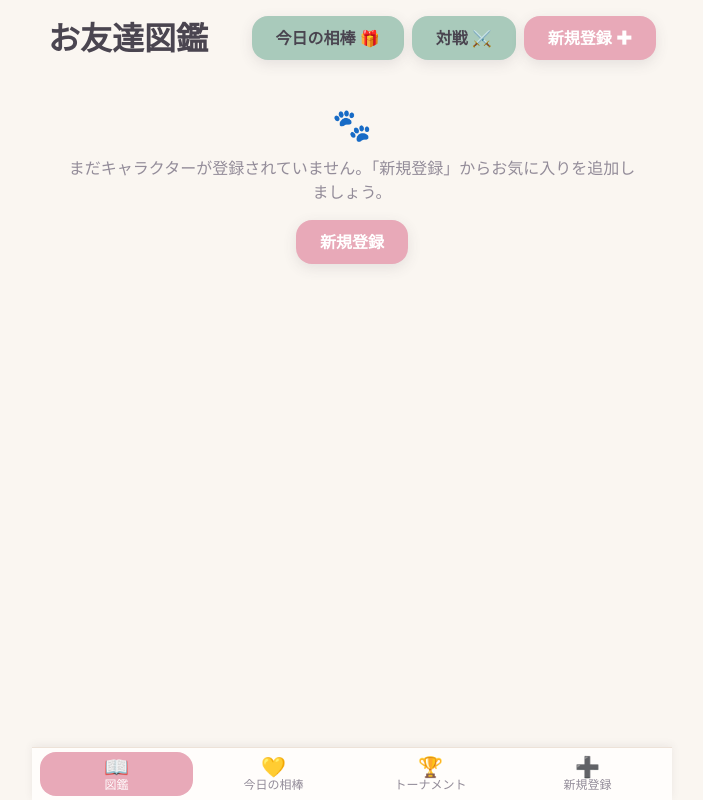
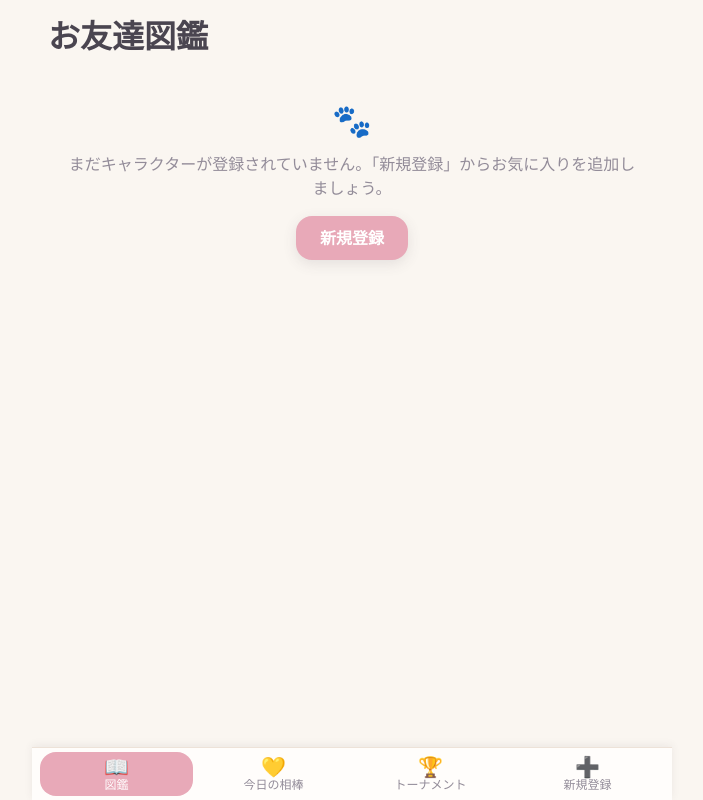
Before and after one commit to fujimotoyus/FriendAPP, a React (Vite) app: page / in a window 1280 px wide. Shown: the whole page, without its empty margins (288-991 px from the left). Built offline with nearby package versions, Linux system fonts and the light colour scheme.

Commit message:
refactor: 一覧ヘッダーの重複ボタン(今日の相棒/対戦/新規登録)を削除しナビゲーションバーに一本化。改善案に複数画像対応の精査を追記

```diff
--- a/src/App.tsx
+++ b/src/App.tsx
@@ -39,8 +39,8 @@ type View = 'list' | 'add' | 'detail' | 'gacha' | 'battle';
  * の `delete` を呼び、一覧を再マウントして最新化したうえで一覧へ戻る（削除完了の反映。要件6.7）。
  * 一覧の {@link useCollection} は再マウント時の読み込みで削除結果を取り込む。
  *
- * 今日の一枚ガチャ画面（{@link DailyGachaView}）は一覧ヘッダーの「今日の相棒」導線から開き、
- * ランキング対戦画面（{@link RankingBattleView}）も一覧ヘッダーの「対戦」導線から開く。
+ * 今日の一枚ガチャ画面（{@link DailyGachaView}）とランキング対戦画面（{@link RankingBattleView}）
+ * へは、共通の下部ナビゲーションバー（{@link NavigationBar}）の導線から遷移する（要件13）。
  */
 export default function App(): JSX.Element {
   const [view, setView] = useState<View>('list');
@@ -129,8 +129,6 @@ export default function App(): JSX.Element {
           key={listKey}
           onAdd={goToAdd}
           onSelect={goToDetail}
-          onOpenGacha={goToGacha}
-          onOpenBattle={goToBattle}
         />
       ) : null}
 
--- a/src/components/CollectionView.tsx
+++ b/src/components/CollectionView.tsx
@@ -4,8 +4,10 @@
  * {@link useCollection} から一覧・読み込み状態・再試行（reload）を受け取り、
  * `createdAt` 降順で {@link CharacterCard} をグリッド表示する（要件2.1, 2.3, 2.5, 2.6）。
  * 読み込み失敗時は再試行導線（reload）を提示し（要件2.9）、0 件時は {@link EmptyStateView}
- * と「新規登録」の CTA を表示する（要件2.7, 8.6）。カード選択で詳細へ、ヘッダーの
- * 「新規登録」で登録フォームへ遷移する（遷移自体は App が担い、コールバックで受け取る）。
+ * と「新規登録」の CTA を表示する（要件2.7, 8.6）。カード選択で詳細へ遷移する
+ * （遷移自体は App が担い、コールバックで受け取る）。図鑑 / 今日の相棒 / トーナメント /
+ * 新規登録 への導線は共通の下部ナビゲーションバー（{@link NavigationBar}）が担うため、
+ * ヘッダーは見出し「お友達図鑑」のみとする（要件13）。
  *
  * 本コンポーネントはロジックを持たず、hook から受け取った状態を描画するのみとする
  * （design.md「UI 層」）。
@@ -24,10 +26,6 @@ export interface CollectionViewProps {
   onAdd: () => void;
   /** 一覧内の 1 件が選択されたときのハンドラ（詳細へ遷移）。要件2.8 */
   onSelect: (character: Character) => void;
-  /** 「今日の相棒（ガチャ）」導線が押されたときのハンドラ（ガチャ画面へ遷移）。要件5.4 */
-  onOpenGacha: () => void;
-  /** 「対戦（ランキング対戦）」導線が押されたときのハンドラ（対戦画面へ遷移）。要件4.1 */
-  onOpenBattle: () => void;
 }
 
 /** 並び順選択 UI に表示する 3 種のオプション（表示ラベルと値）。要件11.1〜11.4 */
@@ -40,8 +38,6 @@ const SORT_OPTIONS: ReadonlyArray<{ value: SortOrder; label: string }> = [
 export function CollectionView({
   onAdd,
   onSelect,
-  onOpenGacha,
-  onOpenBattle,
 }: CollectionViewProps): JSX.Element {
   const { characters, loadState, sortOrder, setSortOrder, reload } =
     useCollection();
@@ -50,15 +46,6 @@ export function CollectionView({
     <main className="collection-view">
       <header className="collection-view__header">
         <h1>お友達図鑑</h1>
-        <div className="collection-view__actions">
-          <PastelButton variant="secondary" onClick={onOpenGacha}>
-            今日の相棒 🎁
-          </PastelButton>
-          <PastelButton variant="secondary" onClick={onOpenBattle}>
-            対戦 ⚔️
-          </PastelButton>
-          <PastelButton onClick={onAdd}>新規登録 ✚</PastelButton>
-        </div>
       </header>
 
       {/* 並び順選択（セグメント風）。1 件以上あるときのみ表示し、空状態と干渉させない
```
Also changed, not shown: 1 other file (tests, documents, lock files or other folders).
